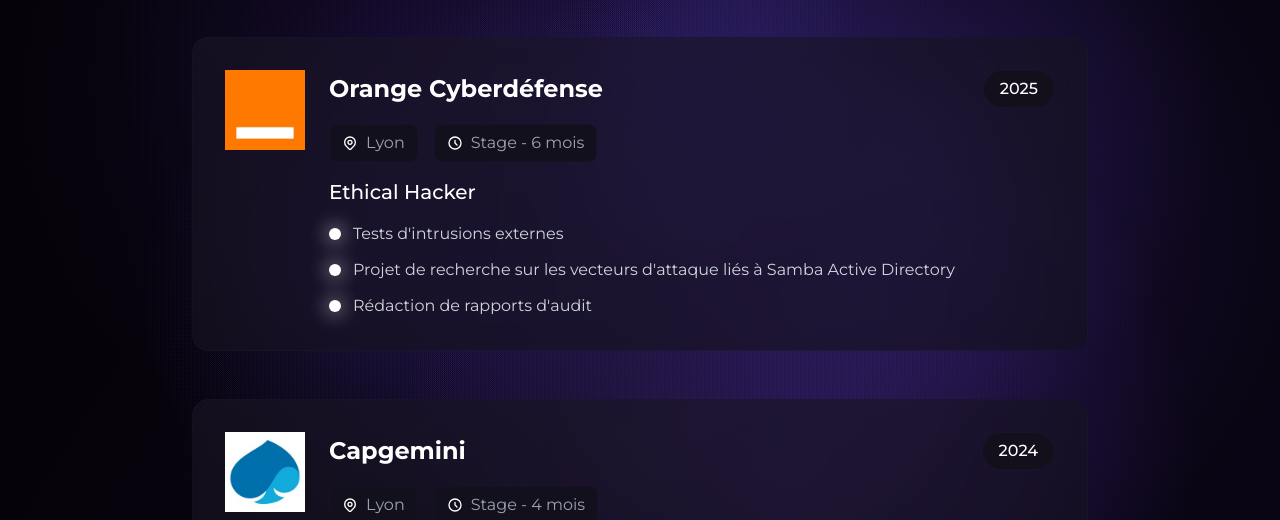
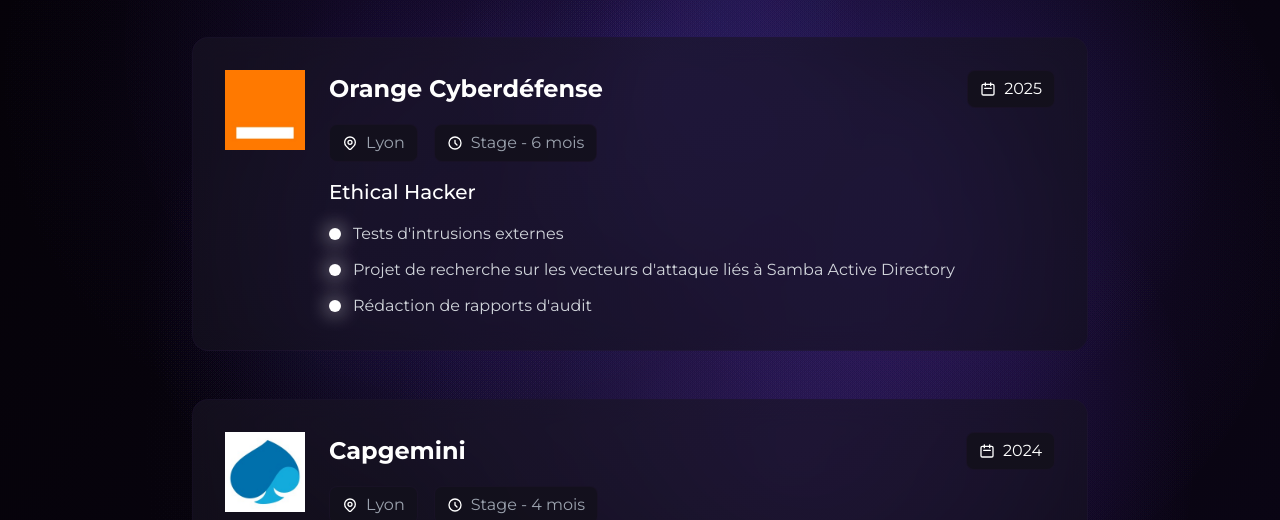
Before and after one commit to Whyiest/estebanmagnon, a Next.js app: page /experiences in a window 1280 px wide. Shown: the part 211-731 px from the top of the page. Built offline with nearby package versions, Linux system fonts and the light colour scheme; a web font is replaced by a local one.

Commit message:
fix: fixed date boxes

```diff
--- a/app/experiences/page.tsx
+++ b/app/experiences/page.tsx
@@ -313,11 +313,16 @@
                   <div className="flex-1">
                     {/* En-tête avec style asymétrique */}
                     <div className="flex flex-col md:flex-row md:items-center md:justify-between mb-4 relative">
-                      <div className="relative">
+                      <div className="relative mb-2 md:mb-0">
                         <h2 className="text-xl md:text-2xl font-bold text-white group-hover:text-[#8B4FFF] transition-colors duration-500">{exp.company}</h2>
                         <div className="absolute -bottom-1 left-0 w-0 h-0.5 bg-[#8B4FFF] hidden md:block group-hover:w-full transition-all duration-500"></div>
                       </div>
-                      <span className="text-white font-medium text-sm md:text-base bg-[#13111C]/90 px-4 py-1.5 rounded-full border border-[#2D1B4E]/30 group-hover:border-[#8B4FFF]/30 group-hover:bg-[#2D1B4E]/50 transition-all duration-500">{exp.year}</span>
+                      <span className="flex items-center gap-2 bg-[#13111C]/90 px-3 py-1.5 rounded-lg border border-[#2D1B4E]/20 group-hover:border-[#8B4FFF]/20 transition-all duration-500 w-fit">
+                        <svg className="w-4 h-4 text-white group-hover:text-[#8B4FFF] transition-colors duration-500" fill="none" viewBox="0 0 24 24" stroke="currentColor">
+                          <path strokeLinecap="round" strokeLinejoin="round" strokeWidth={2} d="M8 7V3m8 4V3m-9 8h10M5 21h14a2 2 0 002-2V7a2 2 0 00-2-2H5a2 2 0 00-2 2v12a2 2 0 002 2z" />
+                        </svg>
+                        {exp.year}
+                      </span>
                     </div>
 
                     {/* Informations avec icônes stylisées */}
```
